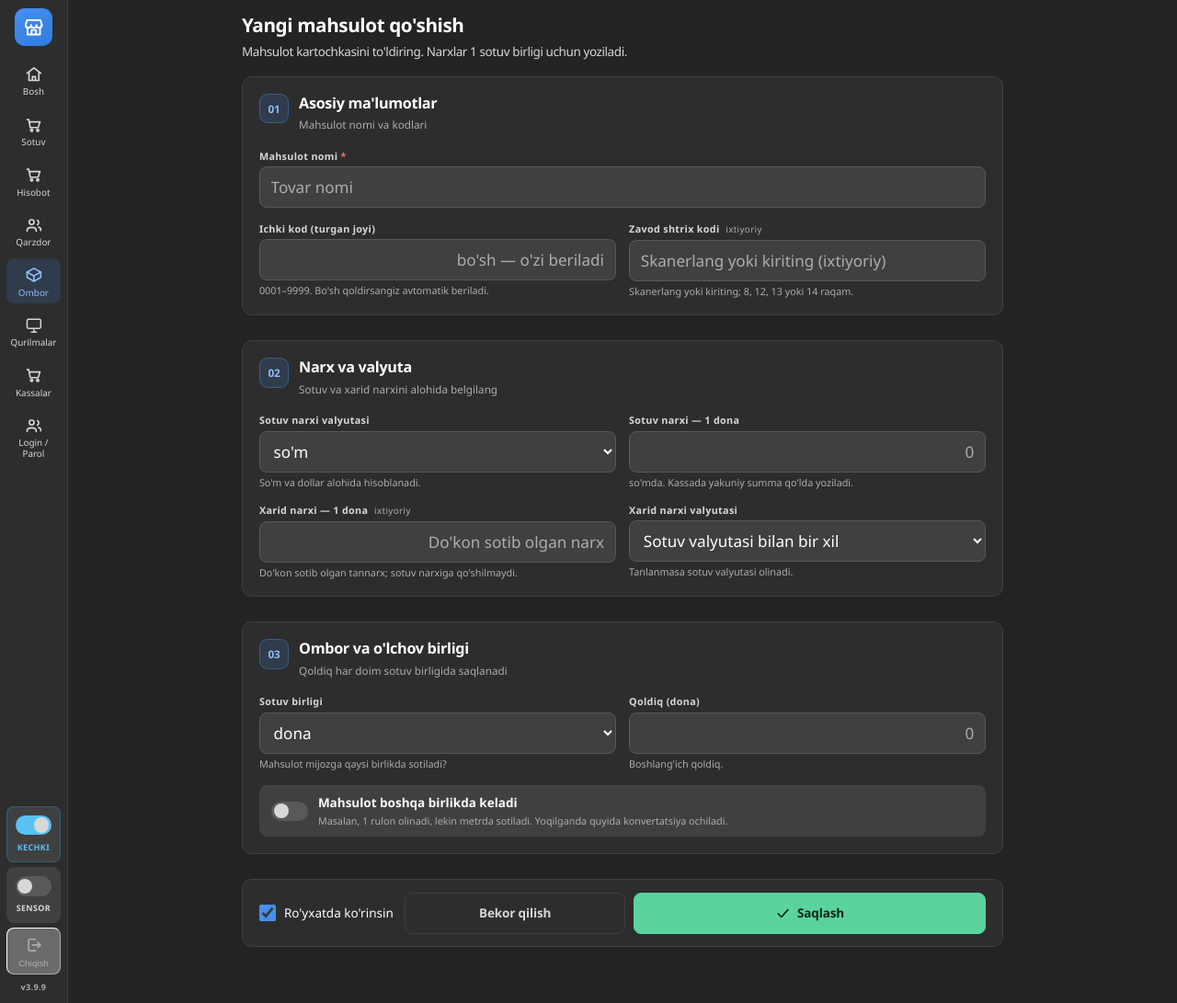
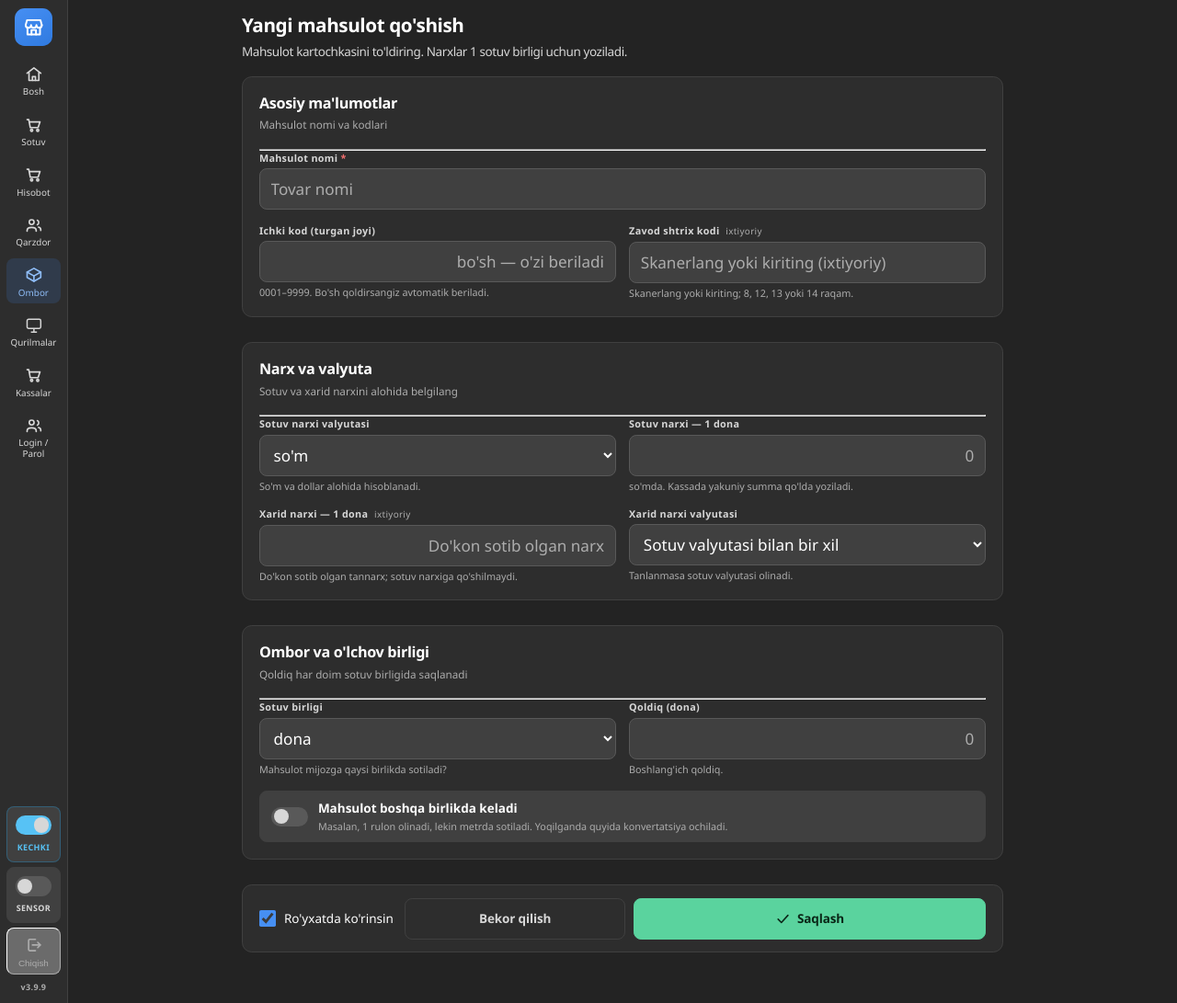
Before and after one commit to OSSWebDeveloper/ulugbek_xozmag, a Django app: page /ombor/yangi/ in a window 1280 px wide. Shown: the whole page at 92% size. Run offline with Django 5.2, Linux system fonts and the light colour scheme; the visitor is signed in with stand-in values (Sample User, id 1).

Commit message:
Replace numbered product form section badges with horizontal separators

```diff
--- a/templates/ombor/mahsulot_form.html
+++ b/templates/ombor/mahsulot_form.html
@@ -22,12 +22,12 @@
 
     <section class="quti mahsulot-bolim" aria-labelledby="mahsulot-asosiy">
       <div class="mahsulot-bolim-bosh">
-        <span class="mahsulot-qadam">01</span>
         <div>
           <h2 id="mahsulot-asosiy">Asosiy ma'lumotlar</h2>
           <p>Mahsulot nomi va kodlari</p>
         </div>
       </div>
+      <hr class="mahsulot-ajratgich">
       <div class="forma-setka">
         <div class="maydon keng">
           <label for="{{ form.nom.id_for_label }}">Mahsulot nomi <span class="mahsulot-majburiy">*</span></label>
@@ -51,12 +51,12 @@
 
     <section class="quti mahsulot-bolim" aria-labelledby="mahsulot-narx">
       <div class="mahsulot-bolim-bosh">
-        <span class="mahsulot-qadam">02</span>
         <div>
           <h2 id="mahsulot-narx">Narx va valyuta</h2>
           <p>Sotuv va xarid narxini alohida belgilang</p>
         </div>
       </div>
+      <hr class="mahsulot-ajratgich">
       <div class="forma-setka">
         <div class="maydon">
           <label for="{{ form.valyuta.id_for_label }}">Sotuv narxi valyutasi</label>
@@ -92,12 +92,12 @@
 
     <section class="quti mahsulot-bolim" aria-labelledby="mahsulot-ombor">
       <div class="mahsulot-bolim-bosh">
-        <span class="mahsulot-qadam">03</span>
         <div>
           <h2 id="mahsulot-ombor">Ombor va o'lchov birligi</h2>
           <p>Qoldiq har doim sotuv birligida saqlanadi</p>
         </div>
       </div>
+      <hr class="mahsulot-ajratgich">
       <div class="forma-setka">
         <div class="maydon">
           <label for="{{ form.birlik.id_for_label }}" id="birlik-yorliq">Sotuv birligi</label>
```
